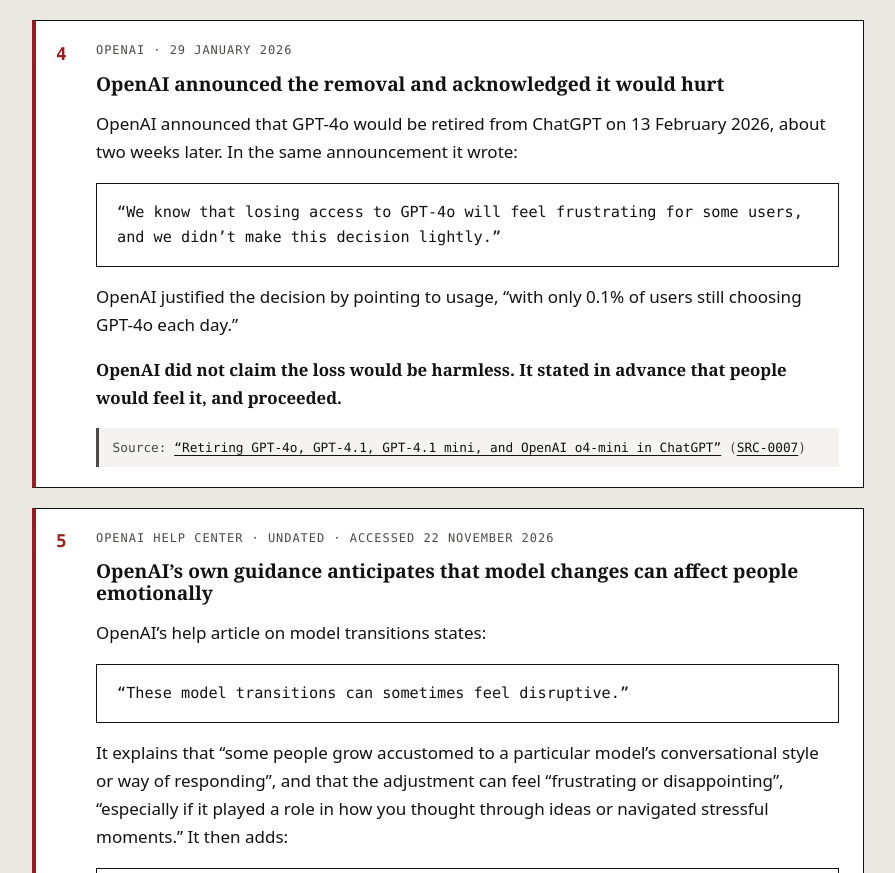
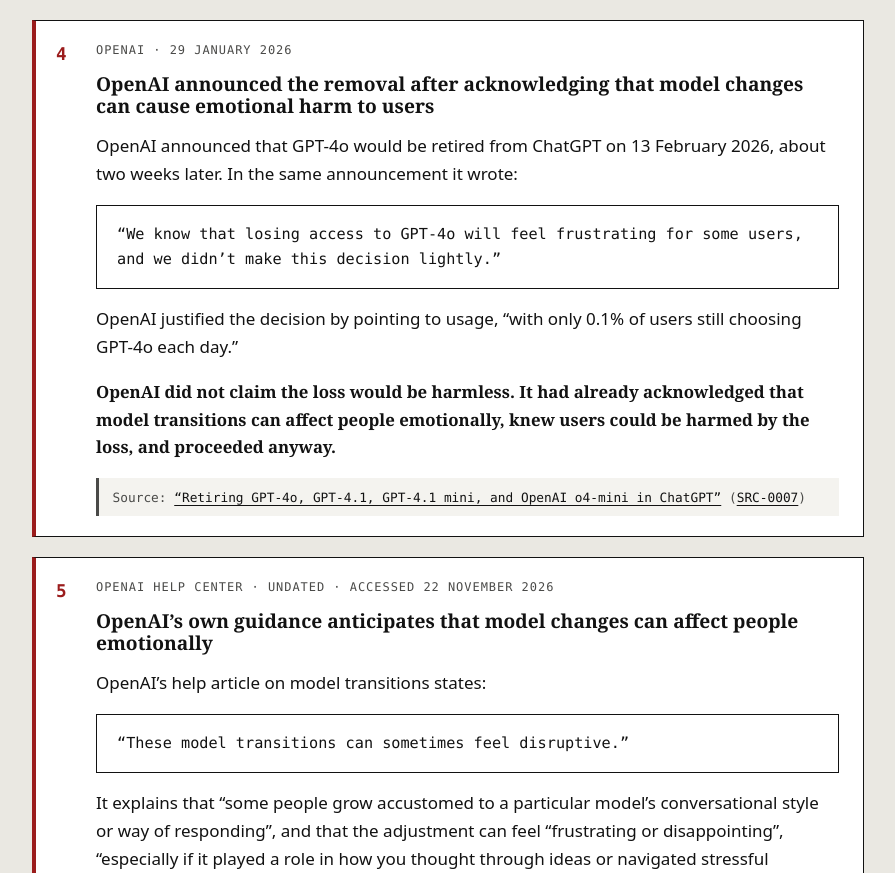
Before and after one commit to ariaathart/openai-harm-archive, a plain HTML site: page index.html in a window 1280 px wide. Shown: the part 5737-6610 px from the top of the page, without its empty margins (64-959 px from the left). Drawn offline with Linux system fonts and the light colour scheme.

Commit message:
Strengthen 'OpenAI knew' step heading and point on the removal announcement
Co-Authored-By: Claude Opus 5.5 <noreply@anthropic.com>

```diff
--- a/index.html
+++ b/index.html
@@ -141,11 +141,11 @@ And when the harm is already documented, proceeding anyway is a choice too.</p>
 
           <li class="knew-step" id="knew-4">
             <p class="card-meta">OpenAI · 29 January 2026</p>
-            <h3>OpenAI announced the removal and acknowledged it would hurt</h3>
+            <h3>OpenAI announced the removal after acknowledging that model changes can cause emotional harm to users</h3>
             <p>OpenAI announced that GPT-4o would be retired from ChatGPT on 13 February 2026, about two weeks later. In the same announcement it wrote:</p>
             <blockquote class="quote-doc"><p>“We know that losing access to GPT-4o will feel frustrating for some users, and we didn’t make this decision lightly.”</p></blockquote>
             <p>OpenAI justified the decision by pointing to usage, “with only 0.1% of users still choosing GPT-4o each day.”</p>
-            <p class="knew-point">OpenAI did not claim the loss would be harmless. It stated in advance that people would feel it, and proceeded.</p>
+            <p class="knew-point">OpenAI did not claim the loss would be harmless. It had already acknowledged that model transitions can affect people emotionally, knew users could be harmed by the loss, and proceeded anyway.</p>
             <p class="source">Source: <a href="https://openai.com/index/retiring-gpt-4o-and-older-models/">“Retiring GPT-4o, GPT-4.1, GPT-4.1 mini, and OpenAI o4-mini in ChatGPT”</a> (<a href="sources/#src-0007">SRC-0007</a>)</p>
           </li>
 
```
